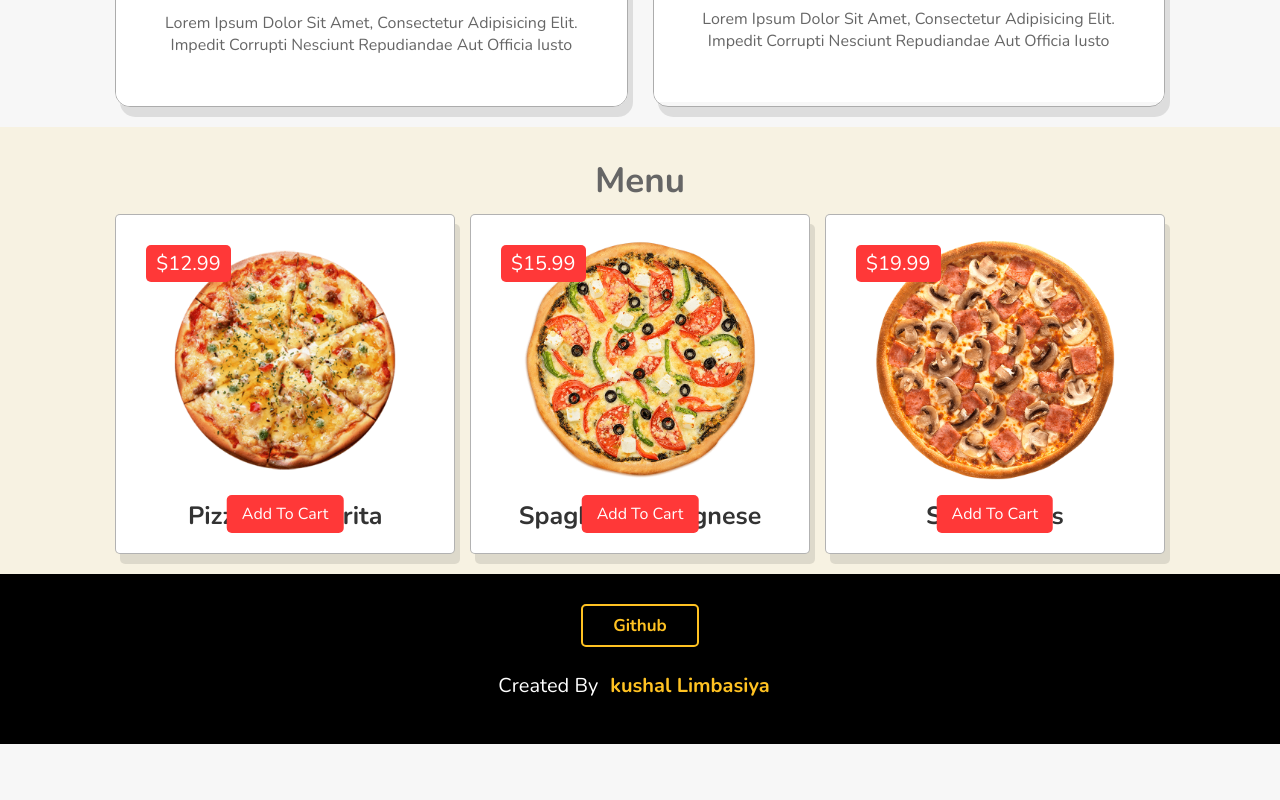
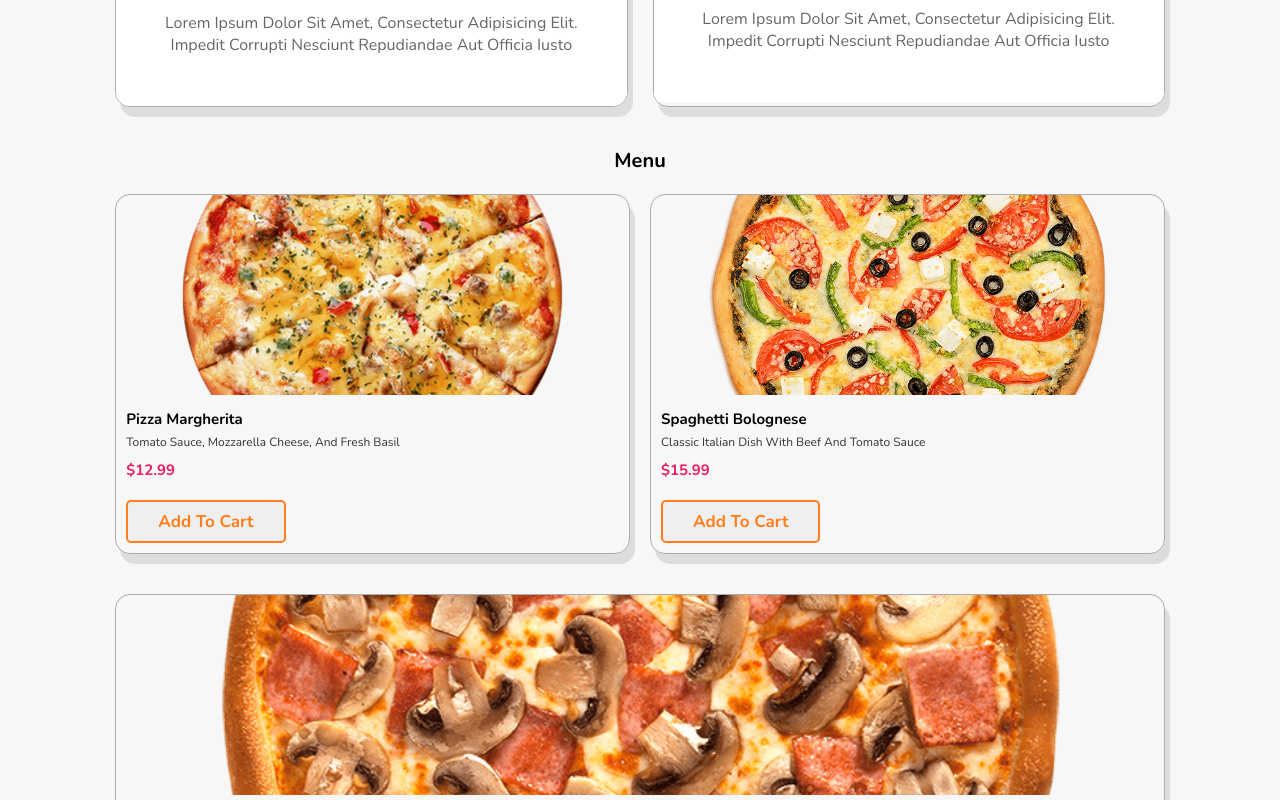
Before and after one commit to KushalLimbasiya/zuma-food-website, a React (Create React App) app: page / in a window 1280 px wide. Shown: the part 1800-2600 px from the top of the page. Before the commit the page ends 2544 px from the top, so only its background shows below. Built offline with nearby package versions, Linux system fonts and the light colour scheme.

Commit message:
improve menu

```diff
--- a/src/components/page/Menu.js
+++ b/src/components/page/Menu.js
@@ -1,6 +1,7 @@
 import React, { useState } from "react";
 import * as ig from '../img/img';
 import "../style/main.css";
+
 
 const DishCard = ({ dish, addToCart }) => {
   const { name, description, price, image } = dish;
@@ -10,16 +11,20 @@ const DishCard = ({ dish, addToCart }) => {
   };
 
   return (
-    <div className="box">
-      <img src={image} alt={name} />
-      <div className="price">{price}</div>
-      <h3>{name}</h3>
-      <button className="add-to-cart" onClick={handleClick}>
-        Add to Cart
-      </button>
+    <div className="dish-card">
+      <img src={image} alt={name} className="dish-image" />
+      <div className="dish-details">
+        <h3 className="dish-name">{name}</h3>
+        <p className="dish-description">{description}</p>
+        <p className="dish-price">{price}</p>
+        <button className="btn orange" onClick={handleClick}>
+          Add to Cart
+        </button>
+      </div>
     </div>
   );
 };
+
 
 const Menu = () => {
   const [dishes, setDishes] = useState([
@@ -43,19 +48,14 @@ const Menu = () => {
     },
   ]);
 
-  const addToCart = (dish) => {
-    console.log(`Adding ${dish.name} to cart`);
-  };
-
   return (
-    <section className="menu" id="menu">
-      <div className="popular">
-
-        <h1 className="heading">Menu</h1>
-        <div className="box-container">
-          <DishCard dish={dishes[0]} addToCart={addToCart} />
-          <DishCard dish={dishes[1]} addToCart={addToCart} />
-          <DishCard dish={dishes[2]} addToCart={addToCart} />
+    <section className="menu" id='menu'>
+      <div className="menu">
+        <h2 className="section-title">Menu</h2>
+        <div className="dishes-container">
+          <DishCard dish={dishes[0]} />
+          <DishCard dish={dishes[1]} />
+          <DishCard dish={dishes[2]} />
         </div>
       </div>
     </section>
--- a/src/components/style/main.css
+++ b/src/components/style/main.css
@@ -3,6 +3,7 @@
 :root{
   --red:#ff3838;
   --yellow: #ffc222;
+  --ornage:#ff7d1a;
 }
 
 *{
@@ -77,6 +78,20 @@ section{
 .yellow{
     color: var(--yellow);
     border: 0.2rem solid var(--yellow);
+}
+.orange{
+  color: #ff7d1a;
+  border: 0.2rem solid #ff7d1a;
+}
+.orange::before{
+  content: '';
+  position: absolute;
+  top:0; right: 0;
+  width:0%;
+  height:100%;
+  background: #ff7d1a;
+  transition: .3s linear;
+  z-index: -1;
 }
 .red{
     color: var(--red);
@@ -356,148 +371,94 @@ header .navbar .cart i {
 .speciality .box-container .box:hover .content{
   transform: translateY(100%);
 }
-.menu{
-  background-color: #f7f2e2;
-}
-.menu-title{
-  background-color: var(--yellow);
-  text-align: center;
-  font-size: 3.5rem;
-  padding:1rem;
-  color:#666;
-  border-radius: 2rem;
-}
-.menu .box-container{
-  display: flex;
-  flex-wrap: wrap;
-  gap: 1.5rem;
-  background-color: #f7f2e2;
-}
-.menu .box-container .box{
-  padding: 2rem;
-  background: #fff;
-  box-shadow: .5rem 1rem rgba(0, 0, 0, .1);
-  border: .1rem solid rgba(0, 0, 0, .3);
-  border-radius: .5rem;
-  text-align: center;
-  flex: 1 1 30rem;
-  position:relative;
 
-}
-.menu .box-container .box img{
-  height: 25rem;
-  object-fit: cover;
-  width: 100%;
-  border-radius: .5rem;
-
+.menu {
+  background-color: #f7f7f7;
 }
 
-.menu .box-container .box .price{
-  position: absolute;
-  background: var(--red);
-  color: #fff;
+.section-title {
+  margin-bottom: 2rem;
   font-size: 2rem;
-  border-radius: .5rem;
-  padding: .5rem 1rem;
-  top: 3rem;
-  left: 3rem;
+  font-weight: bold;
+  text-align: center;
 }
 
-.menu .box-container .box h3{
-  color: #333;
-  font-size: 2.5rem;
-  padding-top: 1rem;
+.dishes-container {
+  display: flex;
+
+  flex-wrap: wrap;
+  gap: 2rem;
 }
 
-.menu .box-container .box .stars i{
-  color: gold;
-  font-size: 1.7rem;
-  padding: 1rem .1rem;
+.dish-card {
+  margin-bottom: 2rem;
+  flex: 1 1 50rem;
+  position: relative;
+  overflow: hidden;
+  box-shadow: 0.5rem 1rem rgba(0, 0, 0, .1);
+  border: 0.1rem solid rgba(0, 0, 0, .3);
+  cursor: pointer;
+  border-radius: 1.5rem;
 }
 
-.menu .box-container .box .add-to-cart{
-  position: absolute;
-  bottom: 2rem;
-  left: 50%;
-  transform: translateX(-50%);
-  background: var(--red);
-  color: #fff;
-  font-size: 1.6rem;
-  border-radius: .5rem;
-  padding: .8rem 1.5rem;
-  cursor: pointer;
+.dish-card:hover {
+  transform: translateY(-0.2rem);
+  box-shadow: 0 0 1rem rgba(0, 0, 0, 0.3);
 }
 
-.menu .box-container .box .add-to-cart:hover{
-  background: var(--dark-red);
+.dish-image {
+  width: 100%;
+  height: 200px;
+  object-fit: cover;
+  transition: transform 0.2s ease-in-out;
 }
 
-
-/*
-.Menu {
-  background:url(../img/home-bg.jpg) no-repeat;
-  padding: 2rem 12%;
-  flex-wrap: wrap;
-  gap:1.5rem;
-  min-height: 100vh;
-  align-items: center;
-  background-size: cover;
-  background-position: center;
-}
-.Menu .box-container{
-  display: flex;
-  flex-wrap: wrap;
-  gap: 1.5rem;
-}
-.Menu .box-container .box{
-  padding: 2rem;
-  background: #fff;
-  box-shadow: .5rem 1rem rgba(0, 0, 0, .1);
-  border: .1rem solid rgba(0, 0, 0, .3);
-  border-radius: .5rem;
-  text-align: center;
-  flex: 1 1 30rem;
-  position:relative;
-
-}
-.Menu .box-container .box .menu-img{
-  height: 25rem;
-  object-fit: cover;
-  width: 100%;
-  border-radius: .5rem;
-
+.dish-image:hover {
+  transform: scale(1.05);
 }
 
-.Menu .box-container .box .price{
-  position: absolute;
-  background: var(--red);
-  color: #fff;
-  font-size: 2rem;
-  border-radius: .5rem;
-  padding: .5rem 1rem;
-  top: 3rem;
-  left: 3rem;
-}
-.menu-item-price{
-  position: absolute;
-  background-color: var(--yellow);
-  color: #fff;
-  font-size: 2rem;
-  border-radius: 0.5rem;
-  padding: .5rem 1rem;
-
-}
-.Menu .box-container .box h3{
-  color: #333;
-  font-size: 2.5rem;
-  padding-top: 1rem;
+.dish-details {
+  padding: 1rem;
 }
 
-.Menu .box-container .box .stars i{
-  color: gold;
-  font-size: 1.7rem;
-  padding: 1rem .1rem;
-} */
+.dish-name {
+  font-size: 1.5rem;
+  font-weight: bold;
+  margin-bottom: 0.5rem;
+}
+
+.dish-description {
+  font-size: 1.2rem;
+  margin-bottom: 1rem;
+  color: #333;
+}
+
+.dish-price {
+  font-size: 1.5rem;
+  font-weight: bold;
+  color: #e91e63;
+  margin-bottom: 1rem;
+}
+
+.add-to-cart {
+  display: block;
+  width: 100%;
+  padding: 1rem 0;
+  border: none;
+  background-color: #e91e63;
+  color: #fff;
+  font-size: 1.2rem;
+  font-weight: bold;
+  border-radius: 0 0 0.5rem 0.5rem;
+  cursor: pointer;
+  transition: all 0.3s ease-in-out;
+}
+
+.add-to-cart:hover {
+  background-color: #d81c5c;
+  transition: background-color 0.3s ease-in-out;
+}
+
 
 .popular .box-container{
   display: flex;
```
